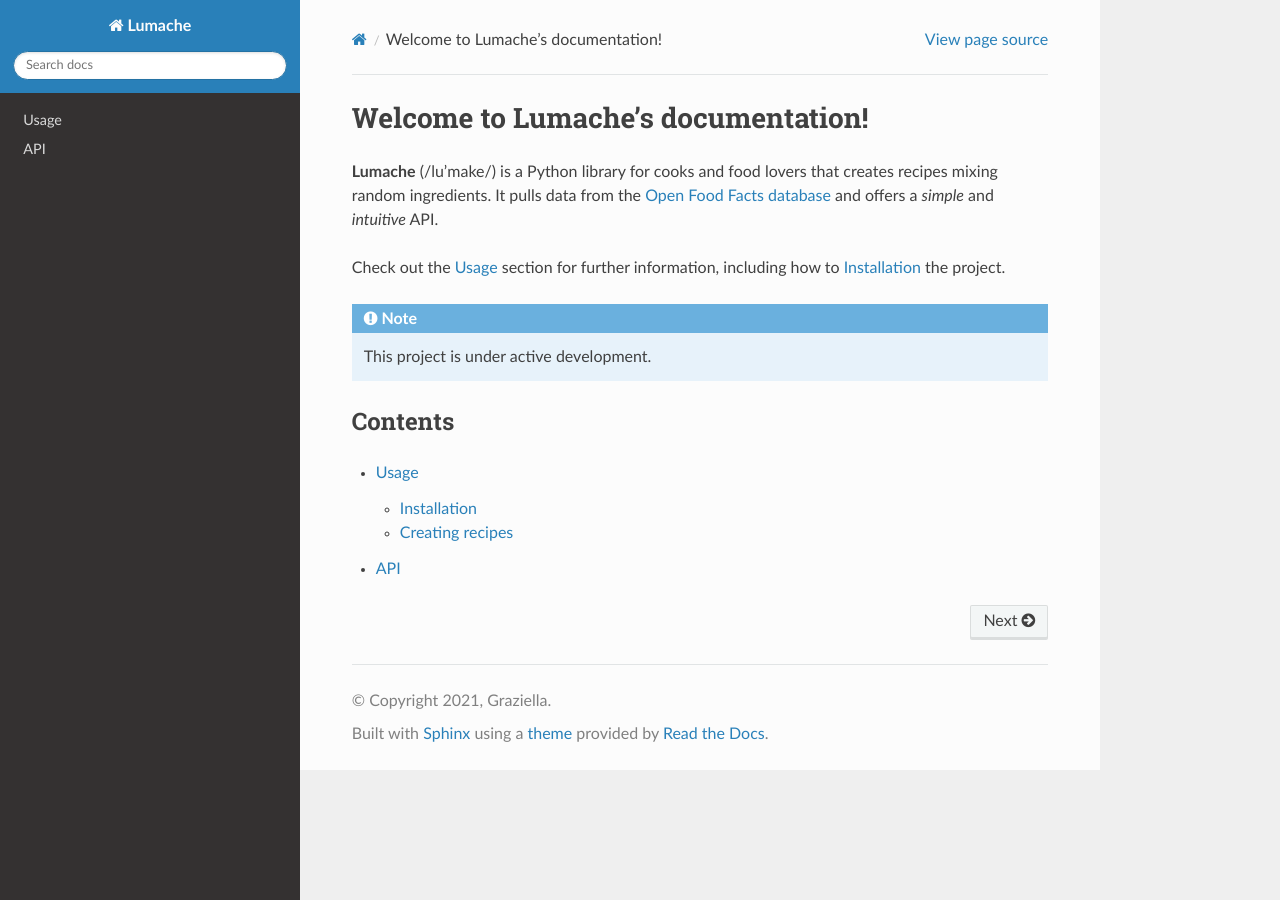
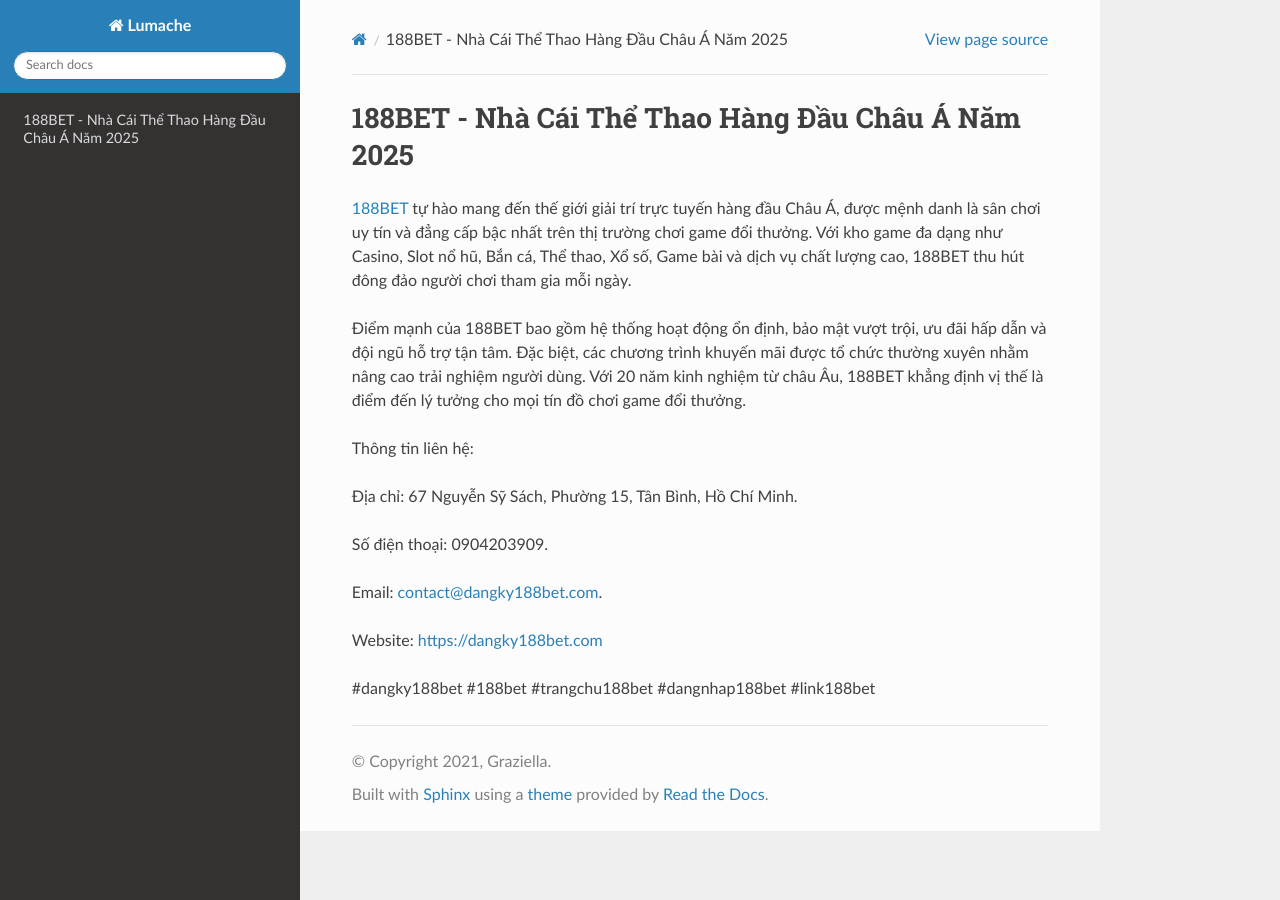
Before and after one commit to parkisngan19/dangky188betcom, a Sphinx documentation site: the page built from docs/source/index.rst, in a window 1280 px wide. Built offline with Sphinx 7.4.7 and the Read the Docs theme 3.1.0, drawn with Linux system fonts in a browser that asks for light colours.

Commit message:
Update index.rst

```diff
--- a/docs/source/index.rst
+++ b/docs/source/index.rst
@@ -1,22 +1,18 @@
-Welcome to Lumache's documentation!
+188BET - Nhà Cái Thể Thao Hàng Đầu Châu Á Năm 2025
 ===================================
 
-**Lumache** (/lu'make/) is a Python library for cooks and food lovers
-that creates recipes mixing random ingredients.
-It pulls data from the `Open Food Facts database <https://world.openfoodfacts.org/>`_
-and offers a *simple* and *intuitive* API.
+`188BET <https://dangky188bet.com>`_ tự hào mang đến thế giới giải trí trực tuyến hàng đầu Châu Á, được mệnh danh là sân chơi uy tín và đẳng cấp bậc nhất trên thị trường chơi game đổi thưởng. Với kho game đa dạng như Casino, Slot nổ hũ, Bắn cá, Thể thao, Xổ số, Game bài và dịch vụ chất lượng cao, 188BET thu hút đông đảo người chơi tham gia mỗi ngày.
 
-Check out the :doc:`usage` section for further information, including
-how to :ref:`installation` the project.
+Điểm mạnh của 188BET bao gồm hệ thống hoạt động ổn định, bảo mật vượt trội, ưu đãi hấp dẫn và đội ngũ hỗ trợ tận tâm. Đặc biệt, các chương trình khuyến mãi được tổ chức thường xuyên nhằm nâng cao trải nghiệm người dùng. Với 20 năm kinh nghiệm từ châu Âu, 188BET khẳng định vị thế là điểm đến lý tưởng cho mọi tín đồ chơi game đổi thưởng.
 
-.. note::
+Thông tin liên hệ:
 
-   This project is under active development.
+Địa chỉ: 67 Nguyễn Sỹ Sách, Phường 15, Tân Bình, Hồ Chí Minh.
 
-Contents
---------
+Số điện thoại: 0904203909.
 
-.. toctree::
+Email: contact@dangky188bet.com.
 
-   usage
-   api
+Website: https://dangky188bet.com
+
+#dangky188bet #188bet #trangchu188bet #dangnhap188bet #link188bet
```
